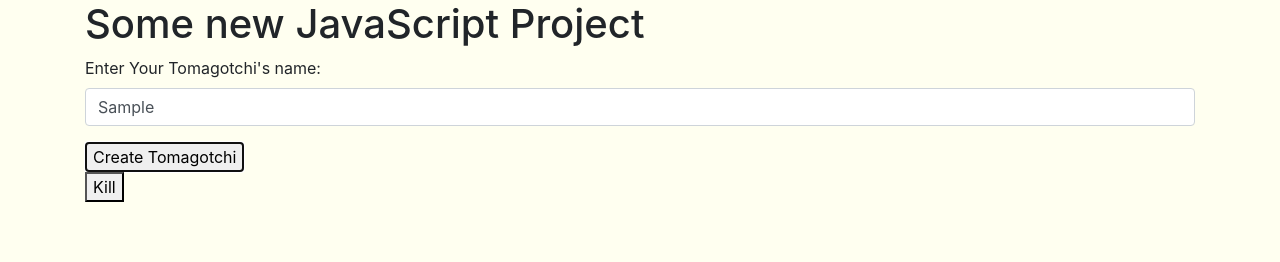
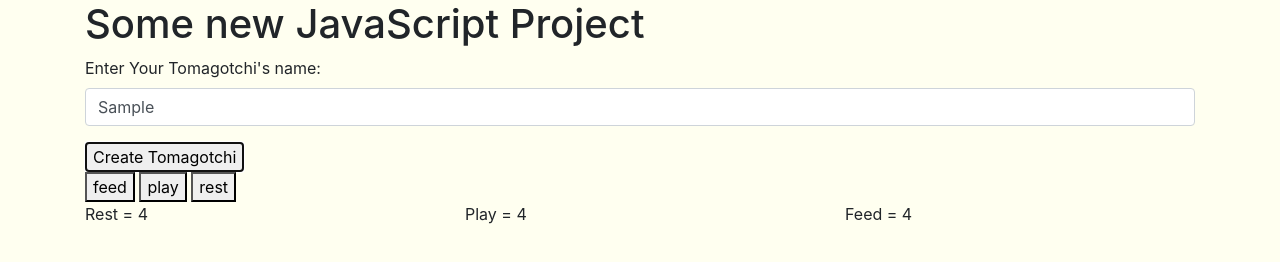
Before and after one commit to putman10/tomagotchi, a website built with webpack: page src/index.html in a window 1280 px wide. Both pictures are taken after typing "Sample" into the empty fields and a click on the button "Create Tomagotchi". Built offline with nearby package versions, Linux system fonts and the light colour scheme.

Commit message:
add increment functionality to rest feed play

```diff
--- a/src/index.html
+++ b/src/index.html
@@ -6,7 +6,7 @@
 <body>
   <div class="container">
     <h1>Some new JavaScript Project</h1>
-    <form id="create-tomagotchi" action="index.html" method="post">
+    <form id="create-tomagotchi">
       <div class="form-group">
           <label for="name">Enter Your Tomagotchi's name:</label>
           <input class="form-control" type="text" name="name" id="name">
@@ -14,7 +14,21 @@
 
       <button type="submit" name="submit" id="tomagotchi-create">Create Tomagotchi</button>
     </form>
-    <button type="button" name="death" id="death">Kill</button>
+    <button type="button" name="feed" id="feed">feed</button>
+    <button type="button" name="play" id="play">play</button>
+    <button type="button" name="rest" id="rest">rest</button>
+
+    <div class="row">
+      <div class="col-md-4">
+        <p>Rest = <span id="restText"></span></p>
+      </div>
+      <div class="col-md-4">
+        <p>Play = <span id="playText"></span></p>
+      </div>
+      <div class="col-md-4">
+        <p>Feed = <span id="feedText"></span></p>
+      </div>
+    </div>
   </div>
 </body>
 </html>
--- a/src/main.js
+++ b/src/main.js
@@ -9,28 +9,36 @@ $(document).ready(function() {
     event.preventDefault();
     let name = $("#name").val();
     let newCritter = new Critter(name);
+    let countDown = setInterval(deathChecker, 2000);
 
-    setInterval(function(){
+    function deathChecker() {
       newCritter.isDead();
+      $("#restText").text(newCritter.rest);
+      $("#feedText").text(newCritter.hunger);
+      $("#playText").text(newCritter.attention);
       if(newCritter.alive == false){
         alert("DEAD");
-        clearInterval();
+        stopCountdown();
       }
-    }, 2000);
+    }
 
-    $("#feed").submit(function(event){
-      event.preventDefault();
+    function stopCountdown(){
+      clearInterval(countDown);
+    }
+
+    $("#feed").click(function(){
       newCritter.feed();
+      $("#feedText").text(newCritter.hunger);
     })
 
-    $("#rest").submit(function(event){
-      event.preventDefault();
+    $("#rest").click(function(){
       newCritter.rest();
+      $("#restText").text(newCritter.rest);
     })
 
-    $("#play").submit(function(event){
-      event.preventDefault();
+    $("#play").click(function(){
       newCritter.entertain();
+      $("#playText").text(newCritter.attention);
     })
   });
 });
--- a/src/tamagotchi.js
+++ b/src/tamagotchi.js
@@ -40,6 +40,5 @@ export class Critter {
     else {
       this.passTime();
     }
-
   }
 }
```
